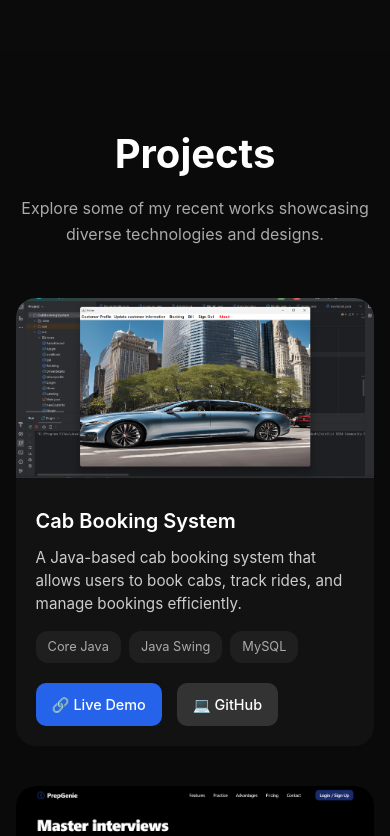
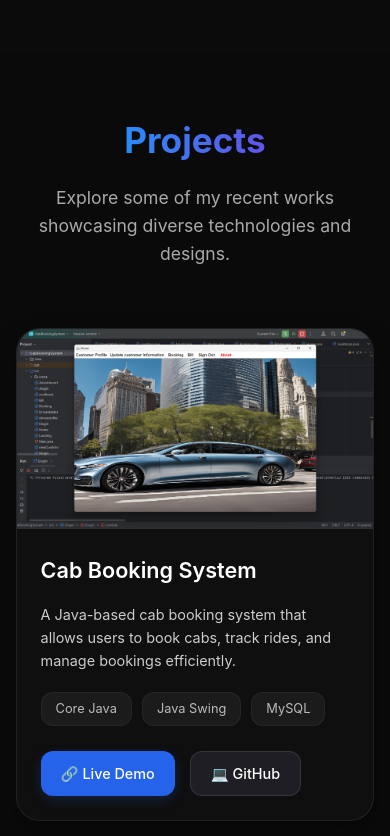
Before and after one commit to SarthakDudhe/Portfolio-Sarthak, a React (Vite) app in the folder my-app/: page / in a window 390 px wide. Shown: the part 5230-6066 px from the top of the page. Built offline with nearby package versions, Linux system fonts and the light colour scheme.

Commit message:
feat: add responsive projects section with scroll-based sticky card animations

```diff
--- a/my-app/src/components/Project.css
+++ b/my-app/src/components/Project.css
@@ -5,88 +5,141 @@
   display: flex;
   flex-direction: column;
   align-items: center;
+  overflow: visible; /* Required for sticky children to scroll properly */
 }
 
 .projects-header {
   text-align: center;
-  margin-bottom: 50px;
-   color: linear-gradient(90deg, #00b4ff, #0072ff);
+  margin-bottom: 60px;
 }
 
 .projects-header h1 {
-  font-size: 2.5rem;
+  font-size: 2.8rem;
   font-weight: 700;
-    color: linear-gradient(90deg, #00b4ff, #0072ff);
+  background: linear-gradient(90deg, #00b4ff, #8a2be2);
+  -webkit-background-clip: text;
+  -webkit-text-fill-color: transparent;
+  margin-bottom: 15px;
 }
 
 .projects-subtitle {
-  font-size: 1rem;
+  font-size: 1.1rem;
   color: #aaa;
-  margin-top: 10px;
+  max-width: 600px;
+  margin: 0 auto;
 }
 
-.projects-grid {
-  display: grid;
-  grid-template-columns: repeat(auto-fit, minmax(300px, 1fr));
-  gap: 40px;
+/* Stacking Container */
+.projects-list {
+  display: flex;
+  flex-direction: column;
+  align-items: center;
   width: 100%;
-  max-width: 1200px;
+  max-width: 1000px;
+  margin: 0 auto;
+  position: relative;
 }
 
+/* Card Scroll Zone (Desktop) */
+.project-card-wrapper {
+  width: 100%;
+  height: 85vh; /* Scroll track length for each card */
+  display: flex;
+  justify-content: center;
+  align-items: flex-start;
+  position: relative;
+}
+
+/* Sticky Card Structure */
 .project-card {
-  background: #121212;
-  border-radius: 20px;
+  position: sticky;
+  width: 100%;
+  max-width: 900px;
+  height: 400px;
+  background: rgba(18, 18, 18, 0.75);
+  backdrop-filter: blur(20px);
+  -webkit-backdrop-filter: blur(20px);
+  border: 1px solid rgba(255, 255, 255, 0.08);
+  border-radius: 24px;
   overflow: hidden;
-  transition: transform 0.3s ease, box-shadow 0.3s ease;
+  box-shadow: 0 20px 40px rgba(0, 0, 0, 0.4), 0 0 30px var(--card-glow-shadow);
+  display: flex;
+  flex-direction: row;
+  transform-origin: top center;
+  transition: border-color 0.3s ease, box-shadow 0.3s ease;
 }
 
 .project-card:hover {
-  transform: scale(1.02);
-  box-shadow: 0 0 20px rgba(100, 100, 255, 0.2);
+  border-color: var(--card-glow-color);
+  box-shadow: 0 20px 40px rgba(0, 0, 0, 0.5), 0 0 45px var(--card-glow-shadow-active);
+}
+
+.project-image-container {
+  width: 45%;
+  height: 100%;
+  overflow: hidden;
 }
 
 .project-image {
   width: 100%;
-  height: 200px;
+  height: 100%;
   object-fit: cover;
+  transition: transform 0.5s cubic-bezier(0.4, 0, 0.2, 1);
+}
+
+.project-card:hover .project-image {
+  transform: scale(1.05);
 }
 
 .project-content {
-  padding: 20px;
+  width: 55%;
+  padding: 40px;
+  display: flex;
+  flex-direction: column;
+  justify-content: center;
 }
 
 .project-title {
-  font-size: 1.25rem;
+  font-size: 1.6rem;
   font-weight: 600;
-  margin-bottom: 10px;
+  margin-bottom: 15px;
+  color: #fff;
+  transition: color 0.3s ease;
+}
+
+.project-card:hover .project-title {
+  color: var(--card-glow-color);
 }
 
 .project-description {
   color: #ccc;
   font-size: 0.95rem;
-  line-height: 1.5;
-  margin-bottom: 15px;
+  line-height: 1.6;
+  margin-bottom: 25px;
 }
 
 .project-tags {
   display: flex;
   flex-wrap: wrap;
-  gap: 8px;
-  margin-bottom: 20px;
+  gap: 10px;
+  margin-bottom: 25px;
 }
 
 .tag {
-  background: #1f1f1f;
-  color: #aaa;
+  background: rgba(255, 255, 255, 0.05);
+  color: #bbb;
   font-size: 0.8rem;
-  padding: 6px 12px;
+  padding: 6px 14px;
   border-radius: 12px;
+  border: 1px solid rgba(255, 255, 255, 0.05);
   transition: all 0.3s ease;
 }
 
 .tag:hover {
-  background: #333;
-  color: #fff;
+  background: var(--card-glow-shadow-active);
+  color: var(--card-glow-color);
+  border-color: var(--card-glow-color);
+  transform: translateY(-2px);
 }
 
 .project-buttons {
@@ -98,37 +151,82 @@
   text-decoration: none;
   font-size: 0.9rem;
   font-weight: 500;
-  padding: 10px 16px;
-  border-radius: 10px;
-  transition: all 0.3s ease;
+  padding: 10px 20px;
+  border-radius: 12px;
+  display: flex;
+  align-items: center;
+  gap: 8px;
+  transition: all 0.3s cubic-bezier(0.4, 0, 0.2, 1);
 }
 
 .live-btn {
   background-color: #2563eb;
   color: white;
+  box-shadow: 0 4px 12px rgba(37, 99, 235, 0.2);
 }
 
 .live-btn:hover {
   background-color: #1d4ed8;
   transform: translateY(-2px);
+  box-shadow: 0 6px 20px rgba(37, 99, 235, 0.4);
 }
 
 .github-btn {
-  background-color: #333;
+  background-color: #1e1e24;
   color: white;
+  border: 1px solid rgba(255, 255, 255, 0.1);
 }
 
 .github-btn:hover {
-  background-color: #444;
+  background-color: #2e2e38;
+  border-color: rgba(255, 255, 255, 0.2);
   transform: translateY(-2px);
 }
 
-/* Responsive */
+/* Mobile & Tablet Responsive View */
 @media (max-width: 768px) {
   .projects-section {
-    padding: 70px 4%;
+    padding: 60px 4%;
   }
-  .project-image {
-    height: 180px;
+
+  .projects-header h1 {
+    font-size: 2.2rem;
+  }
+
+  .project-card-wrapper {
+    height: auto;
+    margin-bottom: 40px;
+    display: block;
+  }
+
+  .project-card {
+    position: relative !important;
+    top: 0 !important;
+    flex-direction: column;
+    height: auto;
+    transform: none !important;
+    opacity: 1 !important;
+    max-width: 500px;
+    margin: 0 auto;
+    box-shadow: 0 15px 30px rgba(0, 0, 0, 0.3);
+  }
+
+  .project-image-container {
+    width: 100%;
+    height: 200px;
+  }
+
+  .project-content {
+    width: 100%;
+    padding: 24px;
+  }
+
+  .project-title {
+    font-size: 1.35rem;
+  }
+
+  .project-description {
+    font-size: 0.9rem;
+    margin-bottom: 20px;
   }
 }
--- a/my-app/src/components/Project.jsx
+++ b/my-app/src/components/Project.jsx
@@ -1,5 +1,5 @@
-import React from "react";
-import { motion } from "framer-motion";
+import React, { useRef } from "react";
+import { motion, useScroll, useTransform } from "framer-motion";
 import "./Project.css";
 import cbs from "../assets/CBSJAVA.png";
 import prepgenie from "../assets/Prepgenie.png";
@@ -15,6 +15,9 @@ const projects = [
     tags: ["Core Java", "Java Swing", "MySQL"],
     liveLink: "https://github.com/SarthakDudhe/CabBookingSystem",
     githubLink: "https://github.com/SarthakDudhe/CabBookingSystem",
+    glowColor: "#00b4ff",
+    glowShadow: "rgba(0, 180, 255, 0.12)",
+    glowShadowActive: "rgba(0, 180, 255, 0.25)",
   },
   {
     id: 2,
@@ -22,9 +25,12 @@ const projects = [
     description:
       "PrepGenie is a user-friendly platform that helps you prepare for interviews step by step. You can create your own practice sessions, choose different topics like algorithms or system design, and get questions in a clean and easy-to-use interface.",
     image: prepgenie,
-    tags: ["React", "MongoDB","Tailwindcss","Express","Node","GeminiApi"],
+    tags: ["React", "MongoDB", "Tailwindcss", "Express", "Node", "GeminiApi"],
     liveLink: "https://prep-genie-k3cd.vercel.app/",
     githubLink: "https://github.com/SarthakDudhe/PrepGenie",
+    glowColor: "#ff007a",
+    glowShadow: "rgba(255, 0, 122, 0.12)",
+    glowShadowActive: "rgba(255, 0, 122, 0.25)",
   },
   {
     id: 3,
@@ -32,45 +38,60 @@ const projects = [
     description:
       "Built a secure, real-time chat platform using Socket.IO with authentication and instant messaging.Developed RESTful APIs with Node.js/Express.js and integrated MongoDB for persistent message storage",
     image: chat,
-    tags: ["React", "MongoDB","Tailwindcss","Express","Node"],
+    tags: ["React", "MongoDB", "Tailwindcss", "Express", "Node"],
     liveLink: "https://chat-application-eight-wine.vercel.app/login",
     githubLink: "https://github.com/SarthakDudhe/ChatApplication",
+    glowColor: "#39ff14",
+    glowShadow: "rgba(57, 255, 20, 0.12)",
+    glowShadowActive: "rgba(57, 255, 20, 0.25)",
   },
 ];
 
-const Project = () => {
+const ProjectCard = ({ project, index, total }) => {
+  const containerRef = useRef(null);
+
+  // Track scroll position of the wrapper relative to the viewport
+  const { scrollYProgress } = useScroll({
+    target: containerRef,
+    offset: ["start start", "end start"],
+  });
+
+  const isLast = index === total - 1;
+
+  // Map scrollYProgress to scale, opacity and y translation for 3D depth
+  const scale = useTransform(scrollYProgress, [0, 1], [1, isLast ? 1 : 0.92]);
+  const opacity = useTransform(scrollYProgress, [0, 1], [1, isLast ? 1 : 0.4]);
+  const y = useTransform(scrollYProgress, [0, 1], [0, isLast ? 0 : -20]);
+
   return (
-    <section className="projects-section" id="projects">
-      <div className="projects-header">
-        <h1>Projects</h1>
-        <p className="projects-subtitle">
-          Explore some of my recent works showcasing diverse technologies and designs.
-        </p>
-      </div>
-
-      <div className="projects-grid">
-        {projects.map((project) => (
+    <div ref={containerRef} className="project-card-wrapper">
       <motion.div
-            key={project.id}
         className="project-card"
-            initial={{ opacity: 0, y: 40 }}
-            whileInView={{ opacity: 1, y: 0 }}
-            transition={{ duration: 0.6 }}
-            viewport={{ once: true }}
+        style={{
+          scale,
+          opacity,
+          y,
+          top: `calc(120px + ${index * 30}px)`,
+          "--card-glow-color": project.glowColor,
+          "--card-glow-shadow": project.glowShadow,
+          "--card-glow-shadow-active": project.glowShadowActive,
+        }}
       >
+        <div className="project-image-container">
           <img
             src={project.image}
             alt={project.title}
             className="project-image"
           />
+        </div>
 
         <div className="project-content">
           <h3 className="project-title">{project.title}</h3>
           <p className="project-description">{project.description}</p>
 
           <div className="project-tags">
-                {project.tags.map((tag, index) => (
-                  <span key={index} className="tag">
+            {project.tags.map((tag, idx) => (
+              <span key={idx} className="tag">
                 {tag}
               </span>
             ))}
@@ -96,6 +117,28 @@ const Project = () => {
           </div>
         </div>
       </motion.div>
+    </div>
+  );
+};
+
+const Project = () => {
+  return (
+    <section className="projects-section" id="projects">
+      <div className="projects-header">
+        <h1>Projects</h1>
+        <p className="projects-subtitle">
+          Explore some of my recent works showcasing diverse technologies and designs.
+        </p>
+      </div>
+
+      <div className="projects-list">
+        {projects.map((project, index) => (
+          <ProjectCard
+            key={project.id}
+            project={project}
+            index={index}
+            total={projects.length}
+          />
         ))}
       </div>
     </section>
```
Lines whose indentation alone changed are shown as unchanged.
